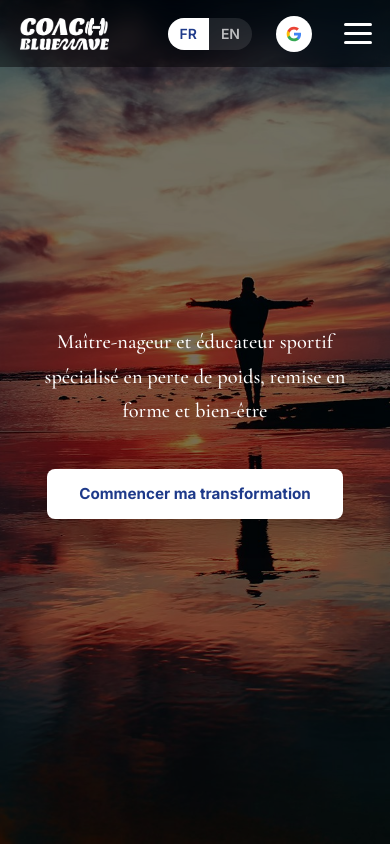
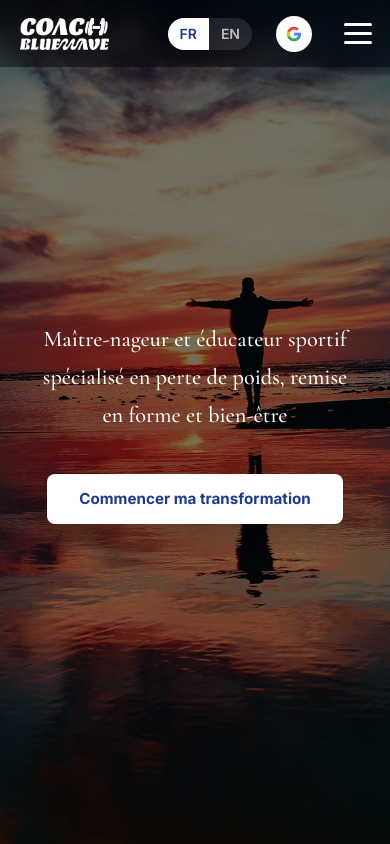
Before and after one commit to Unvodka/Coaching-and-Sport, a Next.js app: page / in a window 390 px wide. Shown: the top 844 px of the page. Built offline with nearby package versions, Linux system fonts and the light colour scheme; no server answers.

Commit message:
style: bump hero text font-size +2px on small screens

```diff
--- a/components/HeroSection.tsx
+++ b/components/HeroSection.tsx
@@ -30,7 +30,7 @@ export default function HeroSection() {
           initial={{ opacity: 0, y: 40 }}
           animate={{ opacity: 1, y: 0 }}
           transition={{ duration: 0.8, delay: 0.2, ease: [0.25, 0.1, 0.25, 1] }}
-          className="font-elegant text-[2rem] mb-10 font-medium opacity-95 max-md:text-[1.525rem] max-[480px]:text-[1.275rem]"
+          className="font-elegant text-[2rem] mb-10 font-medium opacity-95 max-md:text-[1.65rem] max-[480px]:text-[1.4rem]"
         >
           {t("hero.subtitle")}
         </motion.h2>
```
